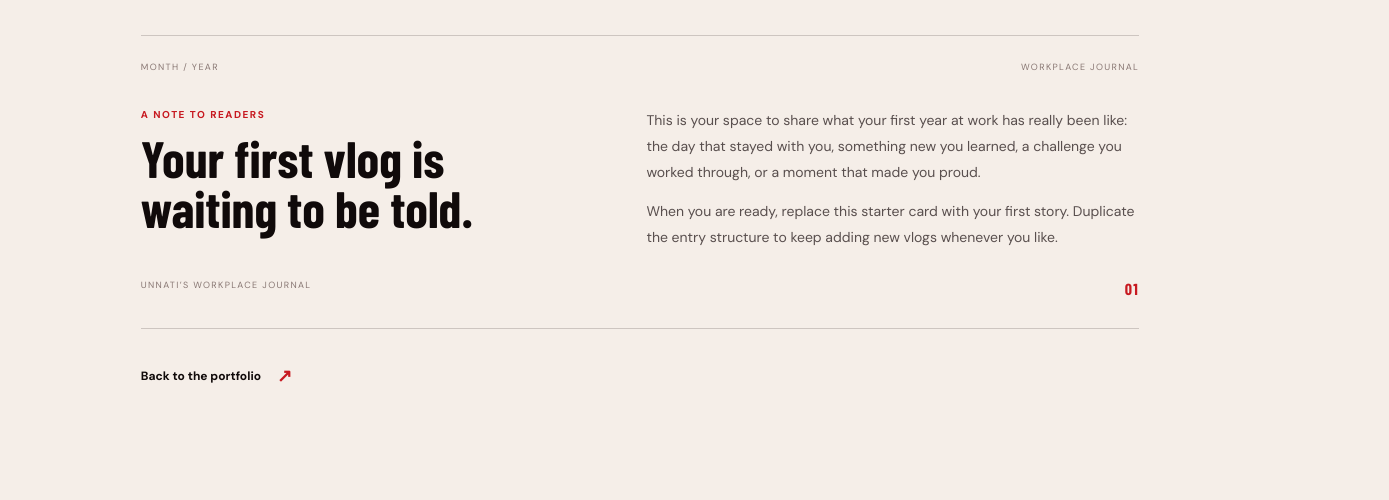
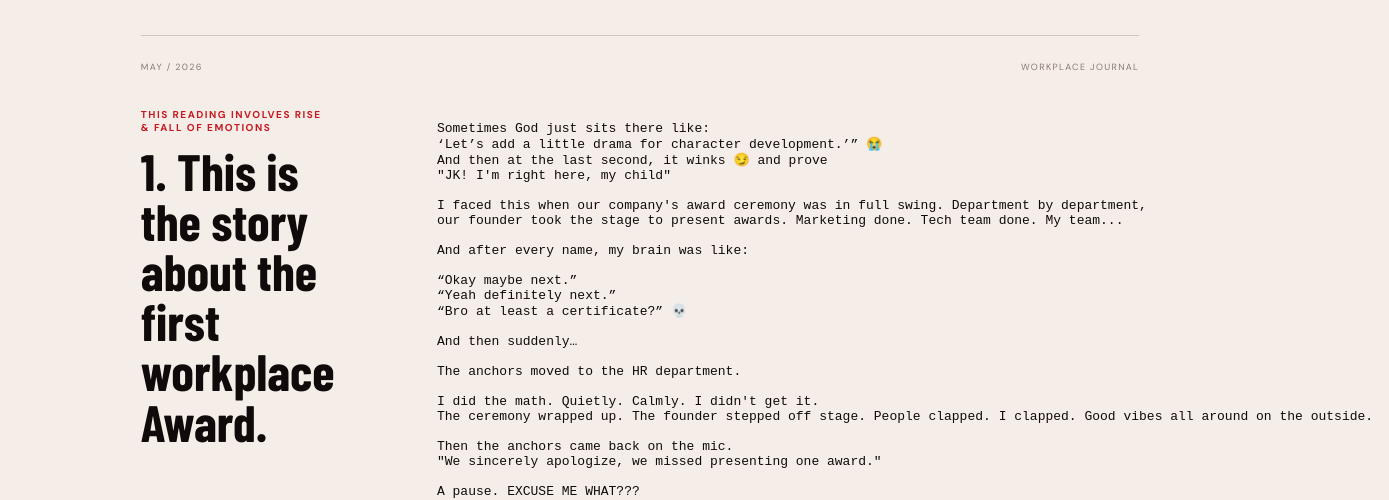
Before and after one commit to unnaatiii/Portfolio, a website built with Vite: page vlog.html in a window 1280 px wide. Shown: the part 1008-1508 px from the top of the page, 1389 px wide, since content can reach past the window. Built offline with nearby package versions, Linux system fonts and the light colour scheme; a web font is replaced by a local one.

Commit message:
Added my first vlog

```diff
--- a/vlog.html
+++ b/vlog.html
@@ -52,7 +52,8 @@
           Optional video: <video class="vlog-entry-video" controls preload="metadata"><source src="./assets/vlogs/your-video.mp4" type="video/mp4"></video>
           Put optional media inside the article before the .vlog-entry-copy div.
         -->
-        <article class="vlog-entry">
+          <!-- THIS HAS TO BE DUBLICATED -->
+        <!-- <article class="vlog-entry">
           <div class="vlog-entry-meta"><span>MONTH / YEAR</span><span>WORKPLACE JOURNAL</span></div>
           <div class="vlog-entry-copy">
             <div>
@@ -66,8 +67,70 @@
           </div>
           <div class="vlog-entry-footer"><span>UNNATI’S WORKPLACE JOURNAL</span><span class="vlog-entry-number">01</span></div>
         </article>
+      </div> -->
+
+         <article class="vlog-entry">
+          <div class="vlog-entry-meta"><span>MAY / 2026</span><span>WORKPLACE JOURNAL</span></div>
+          <div class="vlog-entry-copy">
+            <div>
+              <p class="vlog-entry-topic">This reading involves rise & fall of emotions</p>
+              <h3>1. This is the story about the first workplace Award.</h3>
+            </div>
+            <div class="vlog-entry-story">
+              <pre>Sometimes God just sits there like:
+‘Let’s add a little drama for character development.’” 😭
+And then at the last second, it winks 😏 and prove
+"JK! I'm right here, my child"
+
+I faced this when our company's award ceremony was in full swing. Department by department,
+our founder took the stage to present awards. Marketing done. Tech team done. My team...
+
+And after every name, my brain was like:
+
+“Okay maybe next.”
+“Yeah definitely next.”
+“Bro at least a certificate?” 💀
+
+And then suddenly…
+
+The anchors moved to the HR department.
+
+I did the math. Quietly. Calmly. I didn't get it.
+The ceremony wrapped up. The founder stepped off stage. People clapped. I clapped. Good vibes all around on the outside.
+
+Then the anchors came back on the mic.
+"We sincerely apologize, we missed presenting one award."
+
+A pause. EXCUSE ME WHAT???
+
+Founder called back on stage.
+
+And then..........
+
+They announced my name 😭
+
+I’m telling you, the emotional transition from:
+ “I didn’t get it”
+ to
+ “OMG WHAT, I GOT IT”
+
+One minute I'm composing a very mature internal monologue about growth and patience and even that
+"You don't need an award to prove you work hard!".
+The next, WALKING TO THE STAGE holding an award I didn't think was coming.
+
+From disappointment--> little heartbreak --> confusion --> hope --> shock --> being on cloud nine, all under 60 seconds 😭
+
+Sometimes, the universe waits for you to accept the disappointment…
+just to make the comeback 10x more cinematic. ✨
+
+Moral of the story:
+Never trust the plot before the episode ends 😭✨</pre>
+              <img src="./assets/WhatsApp Image 2026-05-13 at 22.19.33.jpeg" alt="Describe the photo" height="500">
+</div>
+          </div>
+          <div class="vlog-entry-footer"><span>UNNATI’S WORKPLACE JOURNAL</span><span class="vlog-entry-number">01</span></div>
+        </article>
       </div>
-
       <a class="vlog-home-link" href="./index.html#vlog-preview-title">Back to the portfolio <span>↗</span></a>
     </section>
   </main>
```
Also changed, not shown: index.html (+12 -8 lines), assets/WhatsApp Image 2026-05-13 at 22.19.33.jpeg (added), main.css, 3 other files.
